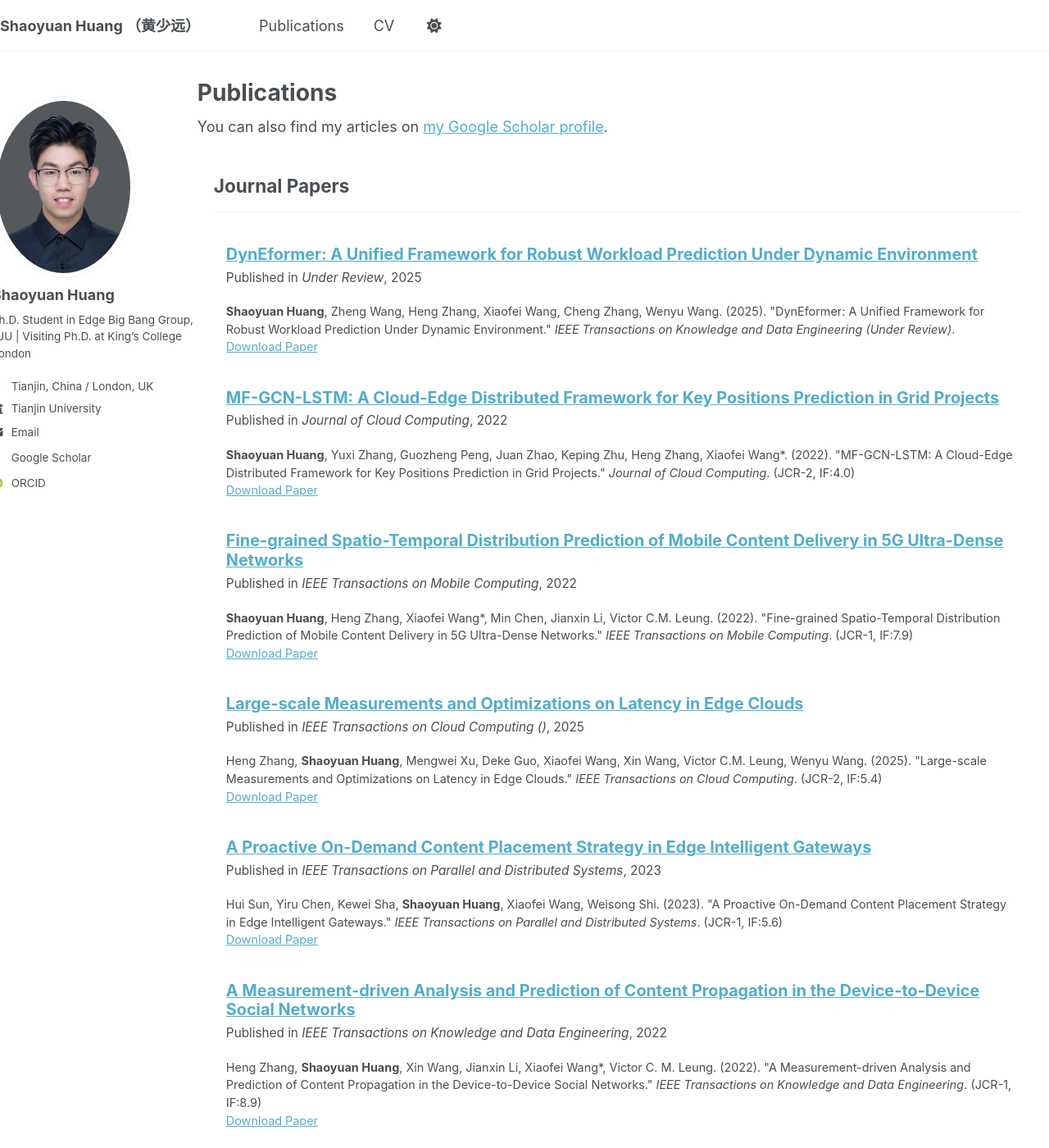
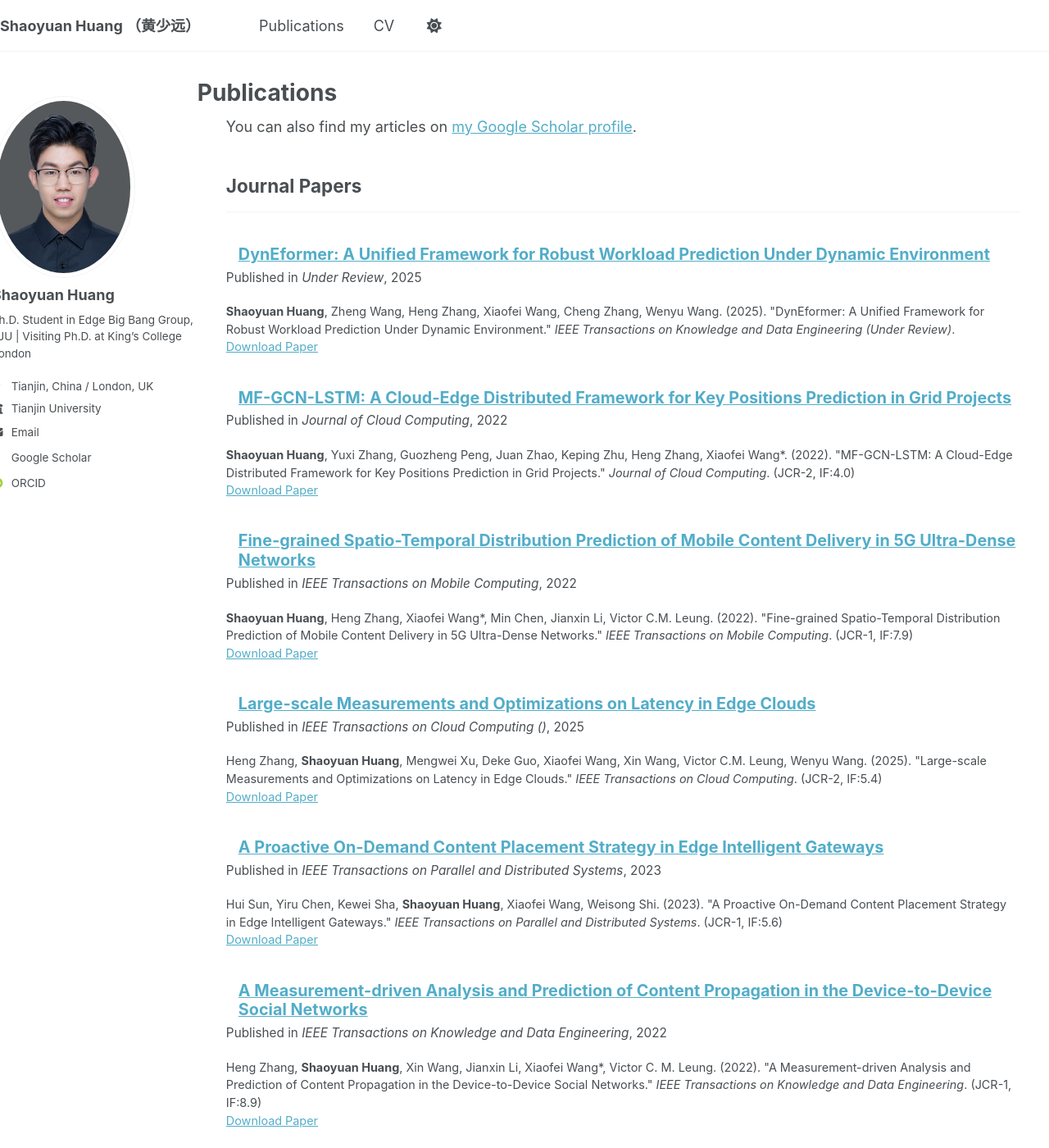
Before and after one commit to hsy23/ShaoyuanHuang, a Jekyll site: the page built from _pages/publications.html, in a window 1280 px wide and 1400 px high. Shown: the whole window at 82% size. Built offline with Jekyll 4.4.1, drawn with Linux system fonts in a browser that asks for light colours; some web fonts are replaced.

Commit message:
对齐排版

```diff
--- a/_pages/publications.html
+++ b/_pages/publications.html
@@ -12,8 +12,19 @@
   .publications-content {
     padding-left: 20px; /* 额外向右移动内容 */
   }
+  .publications-content h2 {
+    padding-left: 15px; /* 标题与论文列表对齐 */
+  }
+  .publications-content hr {
+    margin-left: 15px; /* 分隔线与标题对齐 */
+    width: calc(100% - 15px); /* 调整分隔线宽度 */
+  }
   .list__item {
     padding-left: 15px; /* 单个论文条目向右移动 */
+  }
+  .wordwrap {
+    padding-left: 35px; /* Google Scholar信息向右移动 */
+    margin-bottom: 20px; /* 增加底部间距 */
   }
 </style>
 
```
